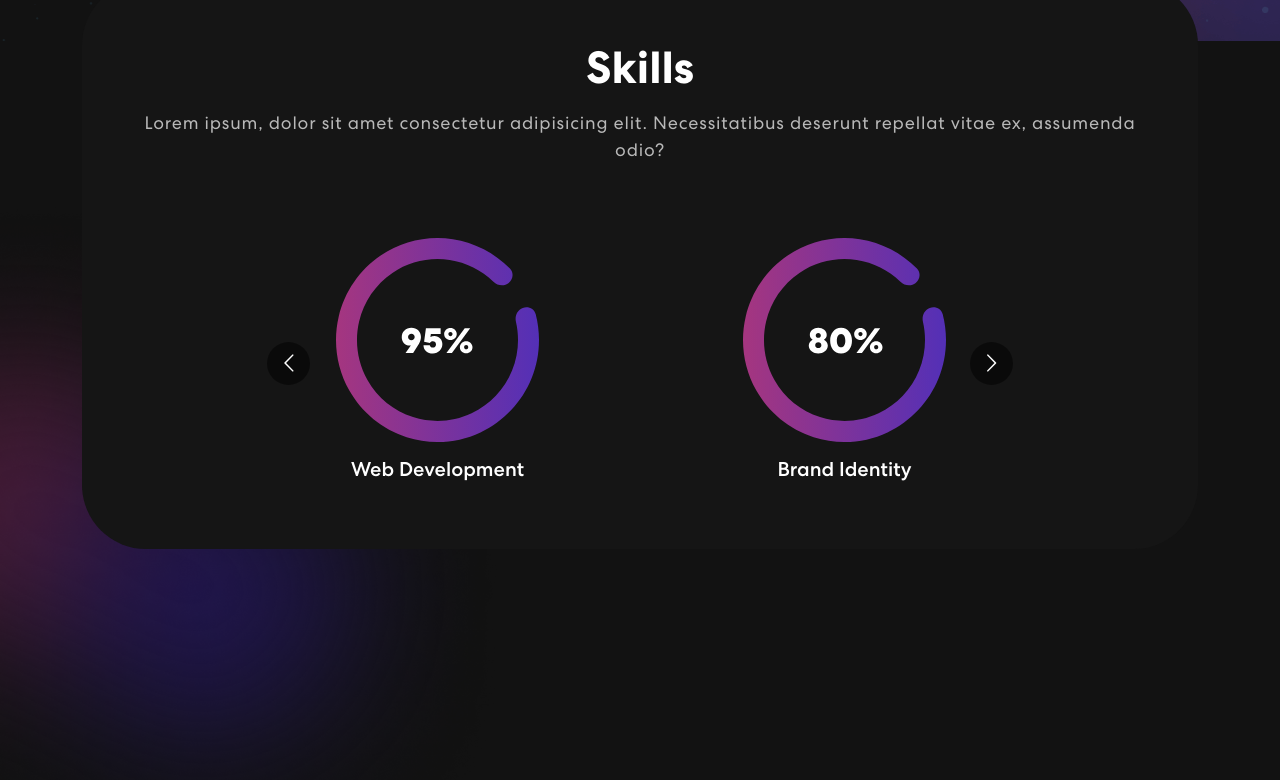
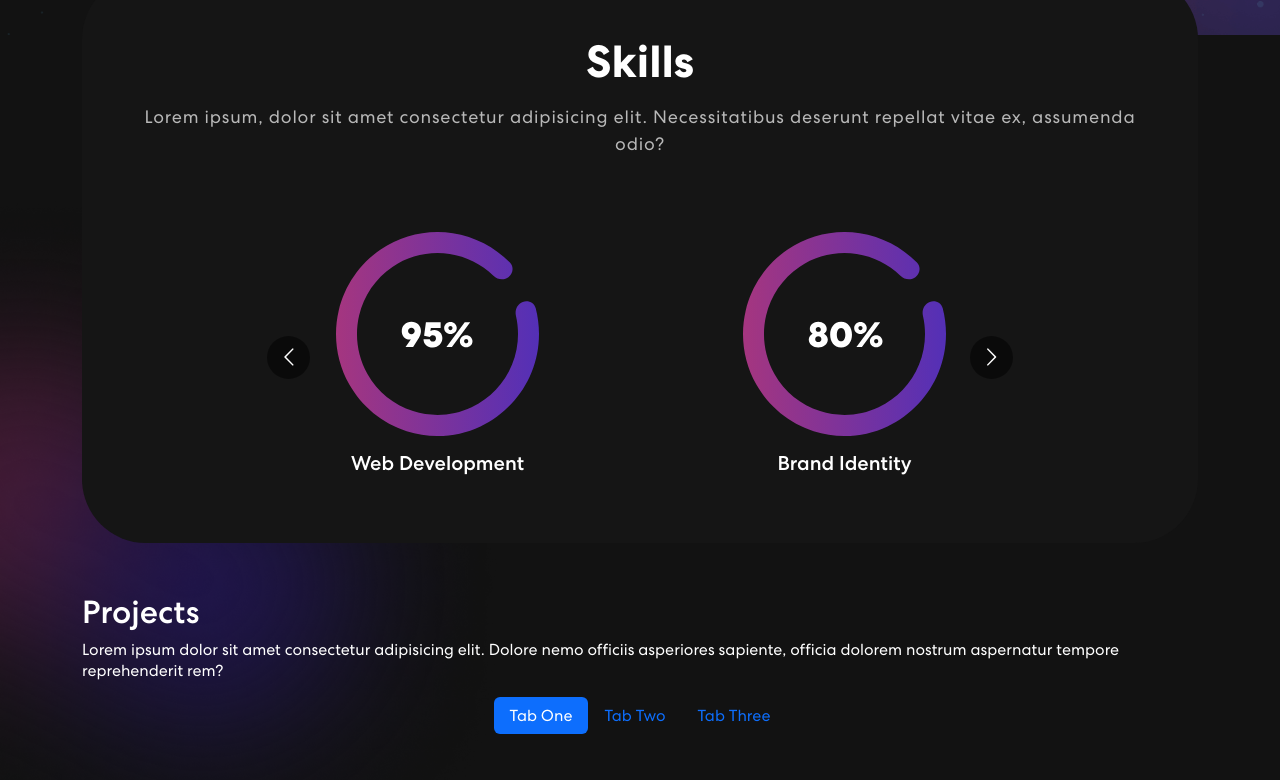
Before and after one commit to ashishkhatarker/portfolio, a React (Create React App) app: page / in a window 1280 px wide. Shown: the part 731-1511 px from the top of the page. Built offline with nearby package versions, Linux system fonts and the light colour scheme.

Commit message:
add projects section

```diff
--- a/src/App.js
+++ b/src/App.js
@@ -12,6 +12,7 @@ function App() {
       <NavBar />
       <Banner />
       <Skills />
+      <Projects />
     </div>
   );
 }
--- a/src/components/Projects.js
+++ b/src/components/Projects.js
@@ -0,0 +1,90 @@
+import { Container, Row, Col, Tab, Nav } from 'react-bootstrap';
+import { ProjectCard } from './ProjectCard';
+import colorSharp2 from '../assets/img/color-sharp2.png';
+import projImg1 from '../assets/img/project-img1.png';
+import projImg2 from '../assets/img/project-img2.png';
+import projImg3 from '../assets/img/project-img3.png';
+
+export const Projects = () => {
+  const projects = [
+    {
+      title: 'Business Startup',
+      description: 'Design & Development',
+      imgUrl: projImg1,
+    },
+    {
+      title: 'Business Startup',
+      description: 'Design & Development',
+      imgUrl: projImg2,
+    },
+    {
+      title: 'Business Startup',
+      description: 'Design & Development',
+      imgUrl: projImg3,
+    },
+    {
+      title: 'Business Startup',
+      description: 'Design & Development',
+      imgUrl: projImg1,
+    },
+    {
+      title: 'Business Startup',
+      description: 'Design & Development',
+      imgUrl: projImg2,
+    },
+    {
+      title: 'Business Startup',
+      description: 'Design & Development',
+      imgUrl: projImg3,
+    },
+  ];
+  return (
+    <section className="project" id="projects">
+      <Container>
+        <Row>
+          <Col>
+            <h2>Projects</h2>
+            <p>
+              Lorem ipsum dolor sit amet consectetur adipisicing elit. Dolore
+              nemo officiis asperiores sapiente, officia dolorem nostrum
+              aspernatur tempore reprehenderit rem?
+            </p>
+            <Tab.Container id="projects-tab" defaultActiveKey="first">
+              <Nav
+                variant="pills"
+                className="nav-pills mb-5 justify-content-center align-items-center"
+                id="pills-tab"
+              >
+                <Nav.Item>
+                  <Nav.Link eventKey="first">Tab One</Nav.Link>
+                </Nav.Item>
+                <Nav.Item>
+                  <Nav.Link eventKey="second">Tab Two</Nav.Link>
+                </Nav.Item>
+                <Nav.Item>
+                  <Nav.Link eventKey="third">Tab Three</Nav.Link>
+                </Nav.Item>
+              </Nav>
+              <Tab.Content>
+                <Tab.Pane eventKey="first">
+                  <Row>
+                    {projects.map((project, index) => {
+                      return <ProjectCard key={index} {...project} />;
+                    })}
+                  </Row>
+                </Tab.Pane>
+                <Tab.Pane eventKey="second">Lorem Ipsem</Tab.Pane>
+                <Tab.Pane eventKey="third">Lorem Ipsem</Tab.Pane>
+              </Tab.Content>
+            </Tab.Container>
+          </Col>
+        </Row>
+      </Container>
+      <img
+        className="background-image-right"
+        src={colorSharp2}
+        alt="ImageBack"
+      />
+    </section>
+  );
+};
```
